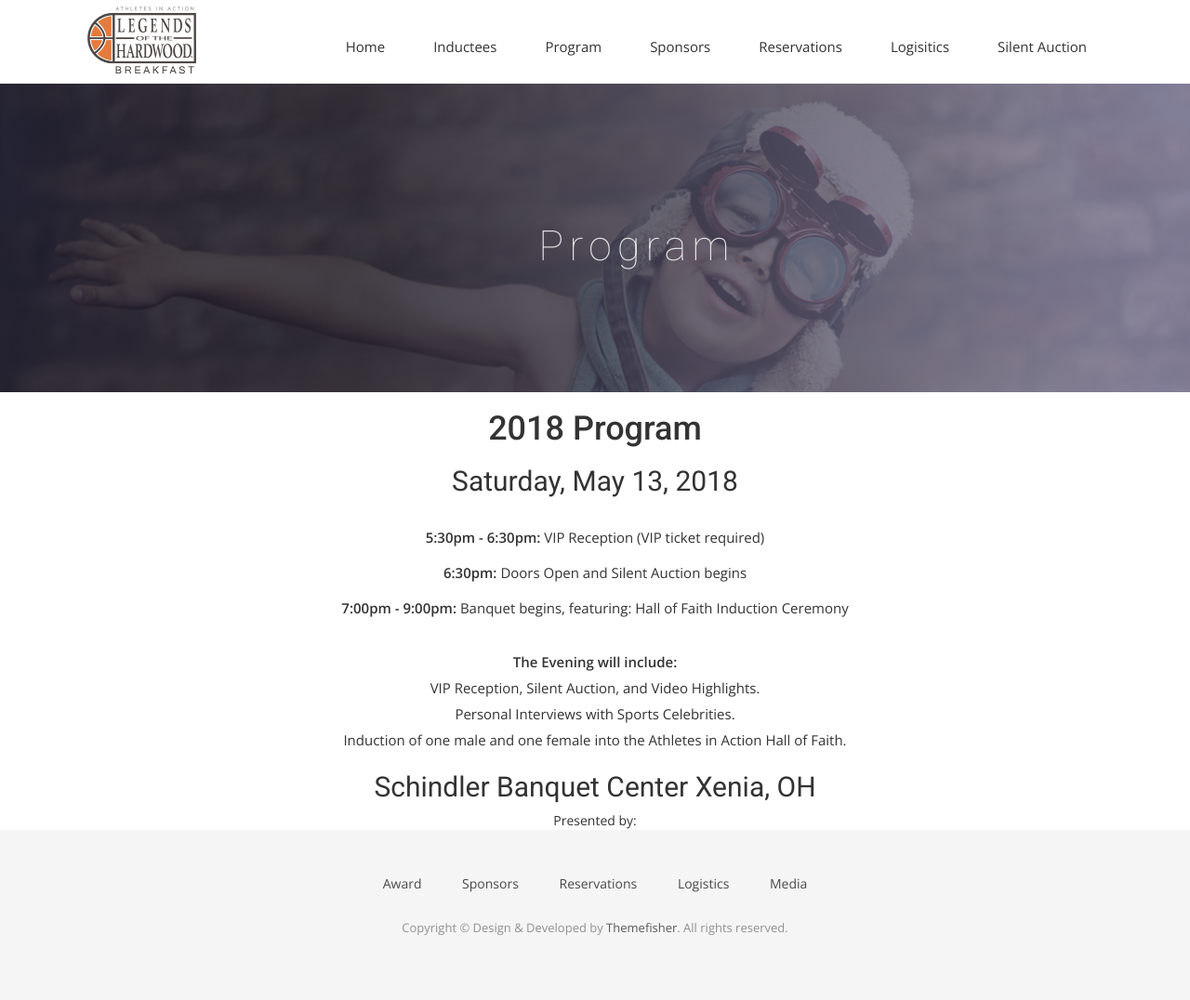
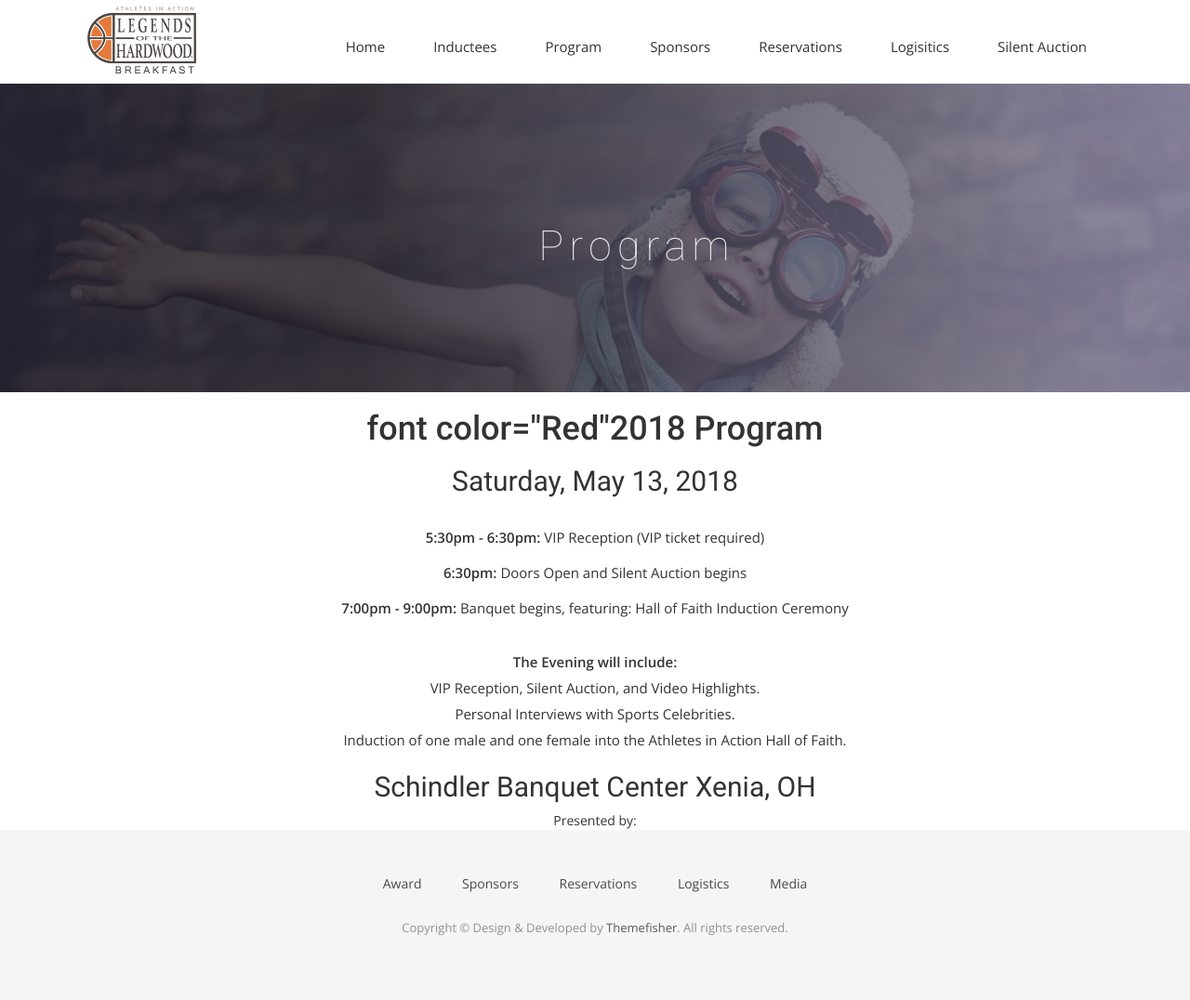
Before and after one commit to CruGlobal/NightofChampions, a Jekyll site: the page built from program.markdown, in a window 1280 px wide. Shown: the whole page at 93% size. Built offline with Jekyll 4.4.1, drawn with Linux system fonts in a browser that asks for light colours; nearby versions of some CDN libraries; some web fonts are replaced; our own code applies the rules of GitHub Pages for plain Markdown files.

Commit message:
Updated Program

```diff
--- a/program.markdown
+++ b/program.markdown
@@ -6,7 +6,7 @@
 
 <div style="text-align: center;">
 
-<h1>2018 Program</h1>
+<h1>font color="Red"2018 Program</h1>
 </div>
 
 <div style="text-align: center;">
```
